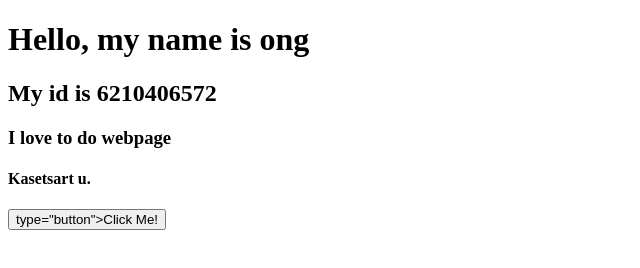
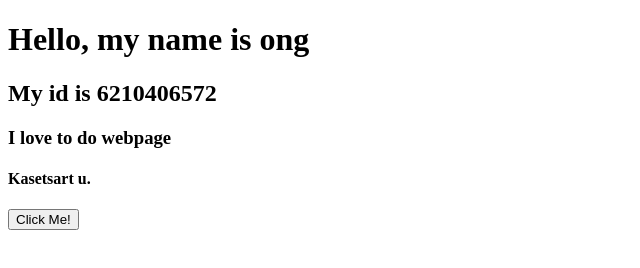
Before and after one commit to ong007/ong007.github.io, a plain HTML site: page index.html in a window 1280 px wide. Shown: the whole page, without its empty margins (0-640 px from the left). Drawn offline with Linux system fonts and the light colour scheme.

Commit message:
ong webv.2

```diff
--- a/index.html
+++ b/index.html
@@ -11,6 +11,6 @@
     <h2>My id is 6210406572</h2>
     <h3>I love to do webpage</h3>
     <h4>Kasetsart u.</h4>
-    <button>type="button">Click Me!</button>
+    <button>Click Me!</button>
 </body>
 </html>
```
